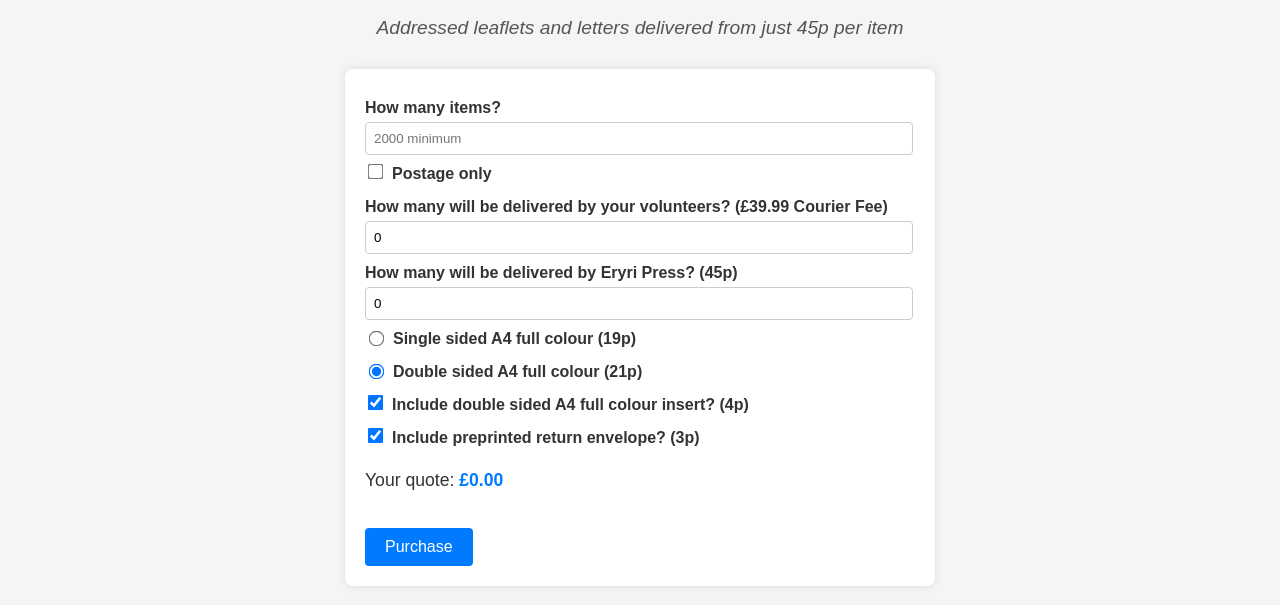
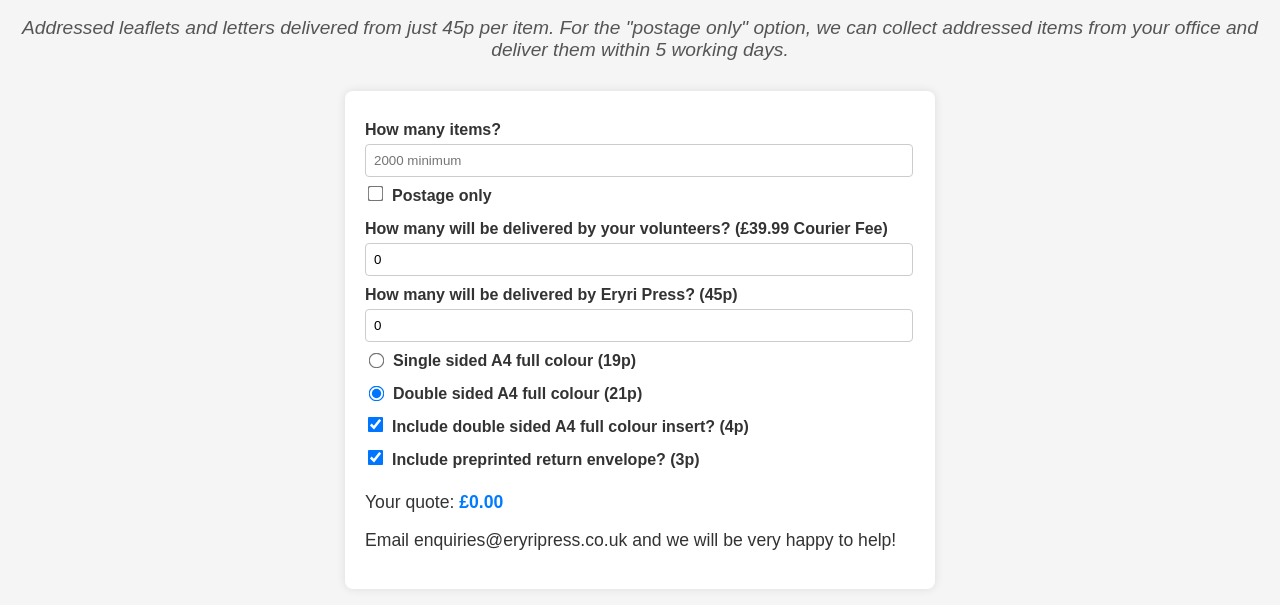
Before and after one commit to jamietwells/eryripress, a plain HTML site: page index.html in a window 1280 px wide. Shown: the part 139-744 px from the top of the page. Drawn offline with Linux system fonts and the light colour scheme.

Commit message:
Update index.html

```diff
--- a/index.html
+++ b/index.html
@@ -15,7 +15,8 @@
     </h1>
 
     <em>
-            Addressed leaflets and letters delivered from just 45p per item
+            Addressed leaflets and letters delivered from just 45p per item. For the "postage only" option, we can collect addressed items from your office and deliver them within 5 working days.
+
     </em>
 
     <form>
@@ -54,7 +55,7 @@
         </div>
 
         <p>Your quote: <span id="total">£0.00</span></p>
-        <button type="button">Purchase</button>
+        <p>Email enquiries@eryripress.co.uk and we will be very happy to help!</p>
     </form>
 
 </body>
```
